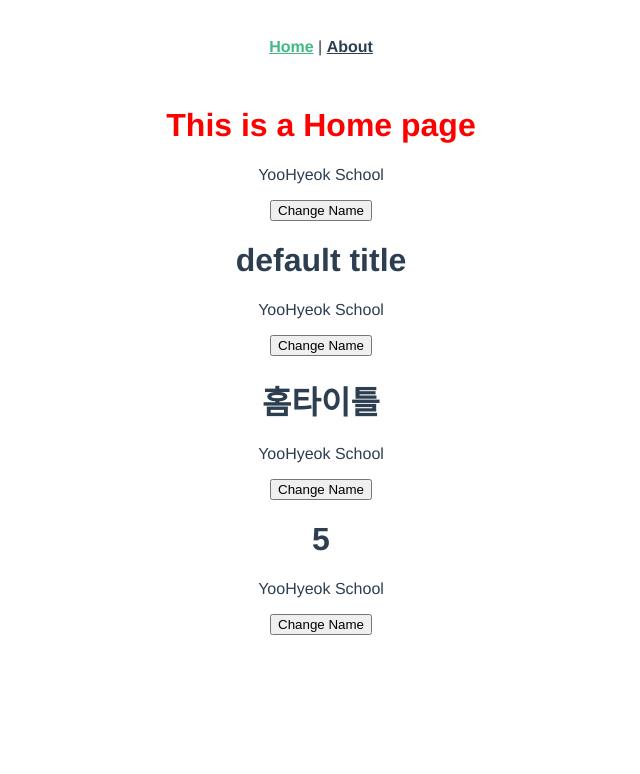
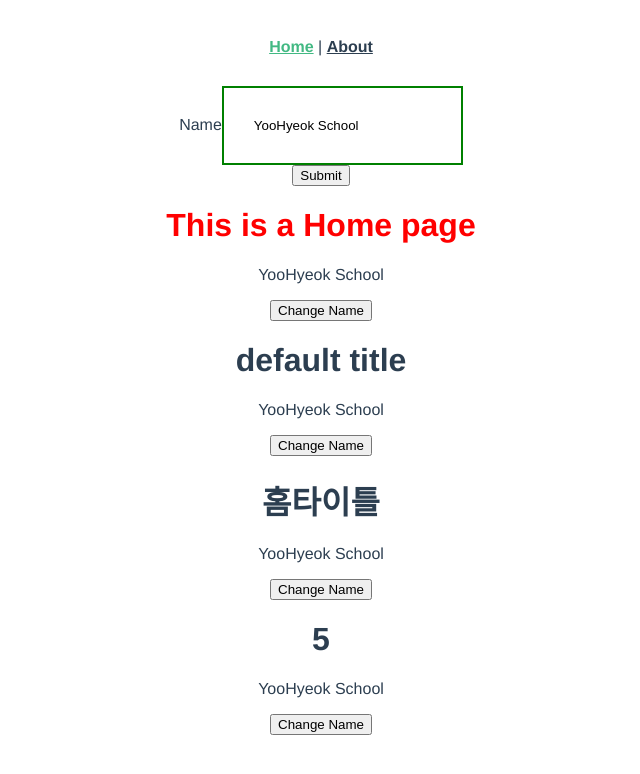
Before and after one commit to YooHyeok/vue2-beginner-basic-cli, a Vue app: page / in a window 1280 px wide. Shown: the top 774 px of the page, without its empty margins (319-959 px from the left). Built offline with nearby package versions, Linux system fonts and the light colour scheme.

Commit message:
feat: `HomeView.vue` - InputField 컴포넌트 참조 및 emit 간접 호출 함수 바인딩

```diff
--- a/src/views/HomeView.vue
+++ b/src/views/HomeView.vue
@@ -1,5 +1,9 @@
 <template>
   <div>
+    <form action="">
+      <InputField :name="name" @changeName="changeName"/>
+      <button>Submit</button>
+    </form>
     <h1>This is a Home page</h1>
     <p>{{ name }}</p>
     <button @click="updateName">Change Name</button>
@@ -10,8 +14,9 @@
 </template>
 <script>
 import YooHyeokSchool from '@/components/YooHyeokSchool.vue'
+import InputField from '@/components/InputField.vue'
 export default {
-  components: { YooHyeokSchool },
+  components: { YooHyeokSchool, InputField },
   data() {
     return {
       name: 'YooHyeok School',
@@ -21,6 +26,9 @@ export default {
     }
   },
   methods: {
+    changeName(name) {
+      this.name = name
+    },
     updateName() {
       this.name = 'YooHyeok School Updated'
     }
```
